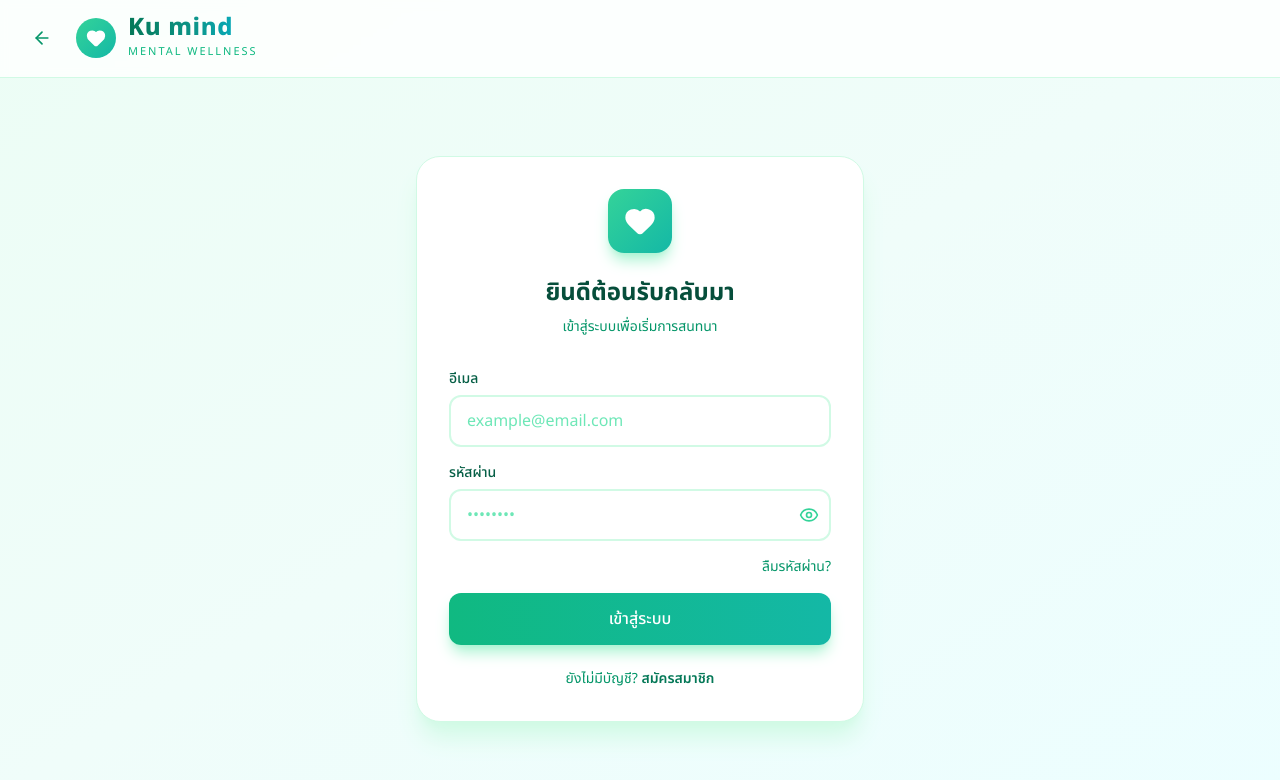
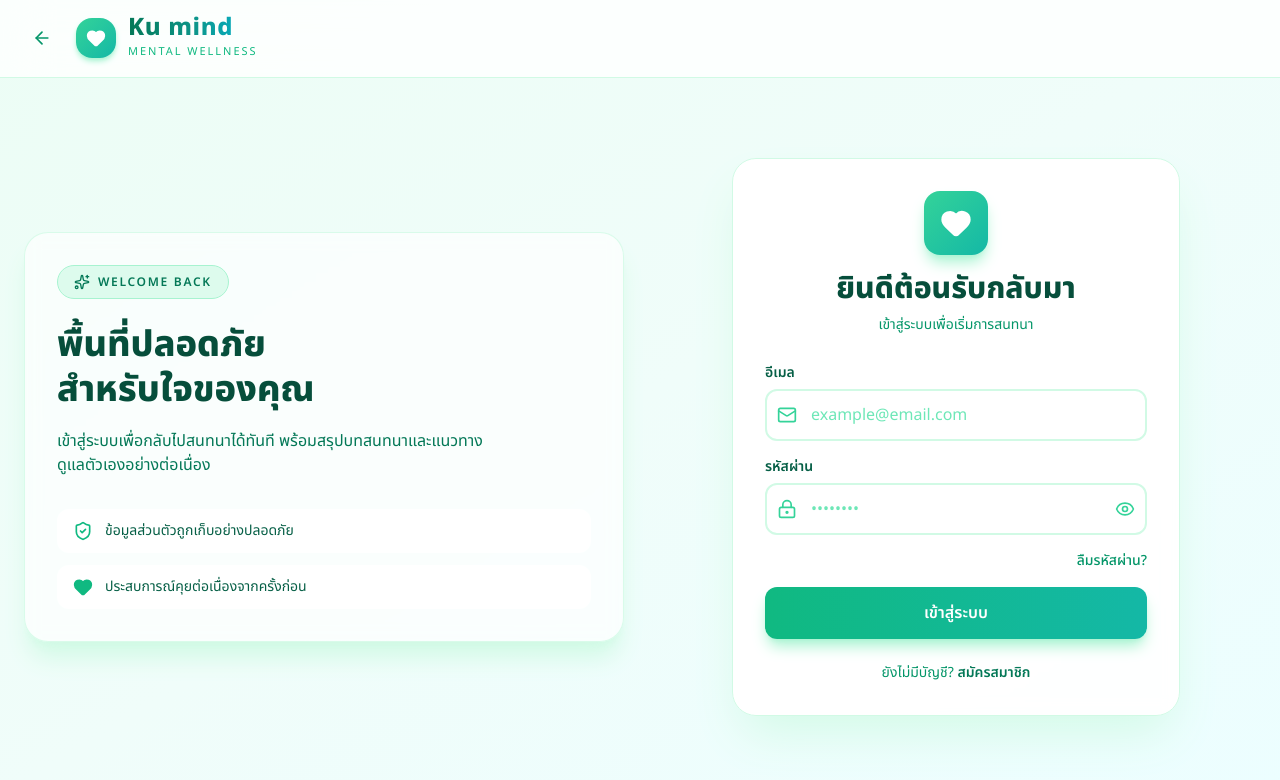
Before and after one commit to ku-mind/ku-mind, a React (Vite) app in the folder frontend/: page /login in a window 1280 px wide. Shown: the top 780 px of the page. Built offline with nearby package versions, Linux system fonts and the light colour scheme.

Commit message:
fix: login page

```diff
--- a/frontend/src/pages/login.tsx
+++ b/frontend/src/pages/login.tsx
@@ -1,6 +1,16 @@
 import { useState } from "react";
 import { useNavigate, Link } from "react-router-dom";
-import { Heart, Eye, EyeOff, ArrowLeft } from "lucide-react";
+import {
+  ArrowLeft,
+  Eye,
+  EyeOff,
+  Heart,
+  Loader2,
+  LockKeyhole,
+  Mail,
+  ShieldCheck,
+  Sparkles,
+} from "lucide-react";
 
 export default function Login() {
   const navigate = useNavigate();
@@ -44,115 +54,151 @@ export default function Login() {
   };
 
   return (
-    <div className="min-h-screen bg-gradient-to-br from-emerald-50 via-teal-50 to-cyan-50 flex flex-col">
-      <header className="bg-white/80 backdrop-blur-sm border-b border-emerald-100">
+    <div className="relative min-h-screen overflow-x-hidden bg-gradient-to-br from-emerald-50 via-teal-50 to-cyan-50 text-emerald-900">
+      <div className="pointer-events-none fixed inset-0 -z-10">
+        <div className="absolute -left-20 top-24 h-72 w-72 rounded-full bg-emerald-200/45 blur-3xl" />
+        <div className="absolute right-0 top-1/4 h-80 w-80 rounded-full bg-cyan-200/35 blur-3xl" />
+        <div className="absolute bottom-0 left-1/3 h-64 w-64 rounded-full bg-teal-200/35 blur-3xl" />
+      </div>
+
+      <header className="sticky top-0 z-30 border-b border-emerald-100 bg-white/80 backdrop-blur-xl">
         <div className="w-full px-4 md:px-6 py-4 flex items-center gap-4">
           <button
             onClick={() => navigate("/")}
-            className="p-2 rounded-full hover:bg-emerald-50 text-emerald-600 transition-colors"
+            className="rounded-full p-2 text-emerald-600 transition-colors hover:bg-emerald-50"
+            aria-label="กลับหน้าแรก"
           >
-            <ArrowLeft className="w-5 h-5" />
+            <ArrowLeft className="h-5 w-5" />
           </button>
           <div className="flex items-center gap-3">
-            <div className="w-10 h-10 bg-gradient-to-br from-emerald-400 to-teal-500 rounded-full flex items-center justify-center">
-              <Heart className="w-5 h-5 text-white" fill="white" />
+            <div className="flex h-10 w-10 items-center justify-center rounded-2xl bg-gradient-to-br from-emerald-400 to-teal-500 shadow-md shadow-emerald-200">
+              <Heart className="h-5 w-5 text-white" fill="white" />
             </div>
             <div>
-              <h1 className="text-2xl font-black tracking-wide leading-none bg-gradient-to-r from-emerald-700 via-teal-600 to-cyan-500 bg-clip-text text-transparent">
+              <h1 className="bg-gradient-to-r from-emerald-700 via-teal-600 to-cyan-500 bg-clip-text text-2xl font-black leading-none tracking-wide text-transparent">
                 Ku mind
               </h1>
-              <p className="text-[11px] uppercase tracking-[0.18em] text-emerald-500 mt-1">
-                Mental Wellness
-              </p>
+              <p className="mt-1 text-[11px] uppercase tracking-[0.18em] text-emerald-500">Mental Wellness</p>
             </div>
           </div>
         </div>
       </header>
 
-      <div className="flex-1 flex items-center justify-center px-4 py-12">
-        <div className="w-full max-w-md">
-          <div className="bg-white rounded-3xl shadow-xl shadow-emerald-100 border border-emerald-100 p-8">
-            <div className="flex justify-center mb-6">
-              <div className="w-16 h-16 bg-gradient-to-br from-emerald-400 to-teal-500 rounded-2xl flex items-center justify-center shadow-lg shadow-emerald-200">
-                <Heart className="w-8 h-8 text-white" fill="white" />
-              </div>
+      <main className="mx-auto grid min-h-[calc(100vh-81px)] w-full max-w-7xl items-center gap-8 px-4 py-10 md:grid-cols-2 md:px-6 md:py-14">
+        <section className="hidden rounded-3xl border border-emerald-100/80 bg-white/65 p-8 shadow-xl shadow-emerald-100 backdrop-blur md:block">
+          <div className="inline-flex items-center gap-2 rounded-full border border-emerald-200 bg-emerald-100/70 px-4 py-2 text-xs font-semibold uppercase tracking-[0.14em] text-emerald-700">
+            <Sparkles className="h-4 w-4" />
+            Welcome Back
           </div>
 
-            <h2 className="text-2xl font-bold text-emerald-900 text-center mb-2">
-              ยินดีต้อนรับกลับมา
+          <h2 className="mt-6 text-4xl font-black leading-tight text-emerald-900">
+            พื้นที่ปลอดภัย
+            <br />
+            สำหรับใจของคุณ
           </h2>
-            <p className="text-emerald-600 text-center text-sm mb-8">
-              เข้าสู่ระบบเพื่อเริ่มการสนทนา
+
+          <p className="mt-4 max-w-md text-emerald-700">
+            เข้าสู่ระบบเพื่อกลับไปสนทนาได้ทันที พร้อมสรุปบทสนทนาและแนวทางดูแลตัวเองอย่างต่อเนื่อง
           </p>
 
+          <ul className="mt-8 space-y-3 text-sm text-emerald-800">
+            <li className="flex items-center gap-3 rounded-xl bg-white/90 px-4 py-3">
+              <ShieldCheck className="h-5 w-5 text-emerald-500" />
+              <span>ข้อมูลส่วนตัวถูกเก็บอย่างปลอดภัย</span>
+            </li>
+            <li className="flex items-center gap-3 rounded-xl bg-white/90 px-4 py-3">
+              <Heart className="h-5 w-5 text-emerald-500" fill="currentColor" />
+              <span>ประสบการณ์คุยต่อเนื่องจากครั้งก่อน</span>
+            </li>
+          </ul>
+        </section>
+
+        <section className="w-full">
+          <div className="mx-auto w-full max-w-md rounded-3xl border border-emerald-100 bg-white/95 p-7 shadow-2xl shadow-emerald-100 backdrop-blur md:p-8">
+            <div className="mb-7 text-center">
+              <div className="mx-auto mb-4 flex h-16 w-16 items-center justify-center rounded-2xl bg-gradient-to-br from-emerald-400 to-teal-500 shadow-lg shadow-emerald-200">
+                <Heart className="h-8 w-8 text-white" fill="white" />
+              </div>
+              <h3 className="text-3xl font-black text-emerald-900">ยินดีต้อนรับกลับมา</h3>
+              <p className="mt-2 text-sm text-emerald-600">เข้าสู่ระบบเพื่อเริ่มการสนทนา</p>
+            </div>
+
             {error && (
-              <div className="mb-4 p-3 bg-red-50 border border-red-200 rounded-xl text-red-600 text-sm text-center">
+              <div className="mb-4 rounded-xl border border-red-200 bg-red-50 px-3 py-2 text-center text-sm text-red-700">
                 {error}
               </div>
             )}
 
             <form onSubmit={handleLogin} className="space-y-4">
               <div>
-                <label className="block text-sm font-medium text-emerald-800 mb-1.5">
-                  อีเมล
-                </label>
+                <label className="mb-1.5 block text-sm font-semibold text-emerald-800">อีเมล</label>
+                <div className="relative">
+                  <Mail className="pointer-events-none absolute left-3 top-1/2 h-5 w-5 -translate-y-1/2 text-emerald-400" />
                   <input
                     type="email"
                     value={email}
                     onChange={(e) => setEmail(e.target.value)}
                     placeholder="example@email.com"
                     required
-                  className="w-full px-4 py-3 rounded-xl border-2 border-emerald-100 focus:border-emerald-400 focus:outline-none transition-colors text-emerald-900 placeholder:text-emerald-300"
+                    className="w-full rounded-xl border-2 border-emerald-100 py-3 pl-11 pr-4 text-emerald-900 transition-all placeholder:text-emerald-300 focus:border-emerald-400 focus:outline-none focus:ring-4 focus:ring-emerald-100"
                   />
+                </div>
               </div>
 
               <div>
-                <label className="block text-sm font-medium text-emerald-800 mb-1.5">
-                  รหัสผ่าน
-                </label>
+                <label className="mb-1.5 block text-sm font-semibold text-emerald-800">รหัสผ่าน</label>
                 <div className="relative">
+                  <LockKeyhole className="pointer-events-none absolute left-3 top-1/2 h-5 w-5 -translate-y-1/2 text-emerald-400" />
                   <input
                     type={showPassword ? "text" : "password"}
                     value={password}
                     onChange={(e) => setPassword(e.target.value)}
                     placeholder="••••••••"
                     required
-                    className="w-full px-4 py-3 rounded-xl border-2 border-emerald-100 focus:border-emerald-400 focus:outline-none transition-colors text-emerald-900 placeholder:text-emerald-300 pr-12"
+                    className="w-full rounded-xl border-2 border-emerald-100 py-3 pl-11 pr-12 text-emerald-900 transition-all placeholder:text-emerald-300 focus:border-emerald-400 focus:outline-none focus:ring-4 focus:ring-emerald-100"
                   />
                   <button
                     type="button"
                     onClick={() => setShowPassword(!showPassword)}
-                    className="absolute right-3 top-1/2 -translate-y-1/2 text-emerald-400 hover:text-emerald-600 transition-colors"
+                    className="absolute right-3 top-1/2 -translate-y-1/2 text-emerald-400 transition-colors hover:text-emerald-600"
+                    aria-label={showPassword ? "ซ่อนรหัสผ่าน" : "แสดงรหัสผ่าน"}
                   >
-                    {showPassword ? <EyeOff className="w-5 h-5" /> : <Eye className="w-5 h-5" />}
+                    {showPassword ? <EyeOff className="h-5 w-5" /> : <Eye className="h-5 w-5" />}
                   </button>
                 </div>
               </div>
 
               <div className="flex justify-end">
-                <a href="#" className="text-sm text-emerald-600 hover:text-emerald-800 transition-colors">
+                <button type="button" className="text-sm font-medium text-emerald-600 transition-colors hover:text-emerald-800">
                   ลืมรหัสผ่าน?
-                </a>
+                </button>
               </div>
 
               <button
                 type="submit"
                 disabled={isLoading}
-                className="w-full py-3.5 bg-gradient-to-r from-emerald-500 to-teal-500 text-white rounded-xl hover:from-emerald-600 hover:to-teal-600 transition-all shadow-lg shadow-emerald-200 font-medium disabled:opacity-60 disabled:cursor-not-allowed"
+                className="inline-flex w-full items-center justify-center gap-2 rounded-xl bg-gradient-to-r from-emerald-500 to-teal-500 py-3.5 font-semibold text-white shadow-lg shadow-emerald-200 transition-all hover:-translate-y-0.5 hover:from-emerald-600 hover:to-teal-600 disabled:cursor-not-allowed disabled:opacity-70"
               >
-                {isLoading ? "กำลังเข้าสู่ระบบ..." : "เข้าสู่ระบบ"}
+                {isLoading ? (
+                  <>
+                    <Loader2 className="h-5 w-5 animate-spin" />
+                    กำลังเข้าสู่ระบบ...
+                  </>
+                ) : (
+                  "เข้าสู่ระบบ"
+                )}
               </button>
             </form>
 
-            <div className="mt-6 text-center text-sm text-emerald-600">
+            <p className="mt-6 text-center text-sm text-emerald-600">
               ยังไม่มีบัญชี?{" "}
-              <Link to="/register" className="font-semibold text-emerald-700 hover:text-emerald-900 transition-colors">
+              <Link to="/register" className="font-semibold text-emerald-700 transition-colors hover:text-emerald-900">
                 สมัครสมาชิก
               </Link>
+            </p>
           </div>
-          </div>
-        </div>
-      </div>
+        </section>
+      </main>
     </div>
   );
 }
```
Lines whose indentation alone changed are shown as unchanged.
